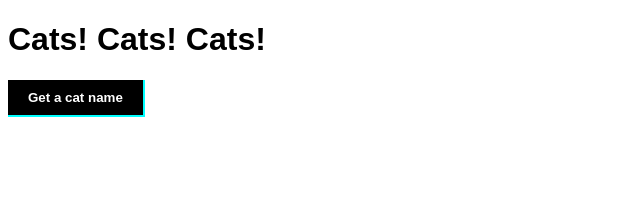
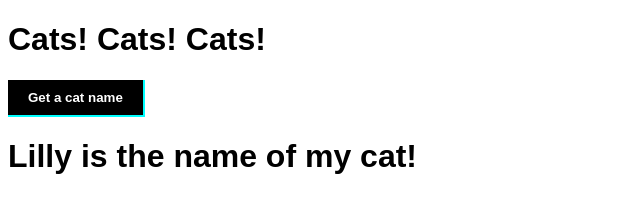
Before and after one commit to AlexBolyakov/deployment-demo, a website: page public/index.html in a window 1280 px wide. Shown: the whole page, without its empty margins (0-640 px from the left). Drawn offline with Linux system fonts and the light colour scheme.

Commit message:
added h1

```diff
--- a/public/index.html
+++ b/public/index.html
@@ -14,6 +14,8 @@
 
     <button>Get a cat name</button>
 
+    <h1> Lilly is the name of my cat!</h1>
+
     <script src="main.js"></script>
 </body>
 </html>
```
